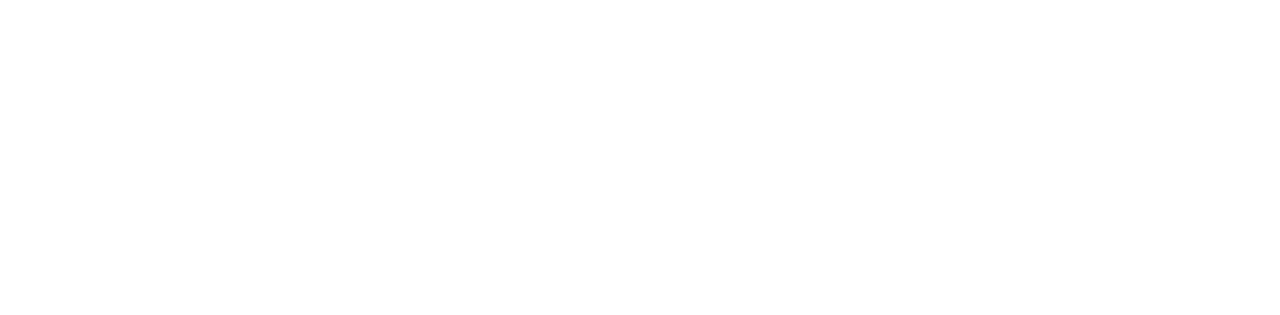
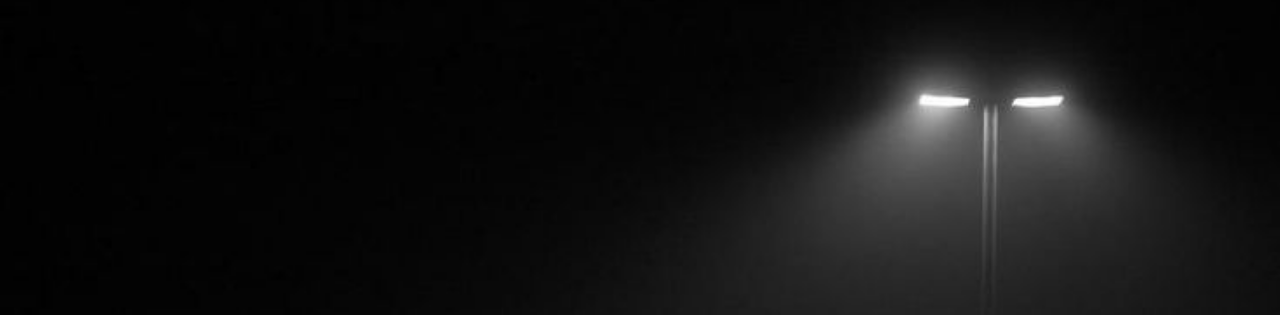
Before and after one commit to michy0902/countdown, a plain HTML site: page index.html in a window 1280 px wide. Shown: the top 315 px of the page. Drawn offline with Linux system fonts and the light colour scheme.

Commit message:
css file

```diff
--- a/style.css
+++ b/style.css
@@ -13,7 +13,7 @@
 .container{
     width: 100vw;
     height: 100vh;
-    background-image: url(/Dark\ wallpaper\ 1920x1080\ ·①\ Download\ free\ awesome\ full\ HD\ backgrounds\ for\ desktop\ and\ mobile\ devices\ in\ any\ resolution_\ desktop\,\ Android\,\ iPhone\,\ iPad\ 1920x1080\,\ 320x480\,\ 1680x1050\,\ 1280x900\ etc_\ WallpaperTag.jpg);
+    background-image: url(/wallpaper.jpg);
     background-position: center;
     background-size: cover;
     padding: 0 8%;
```
